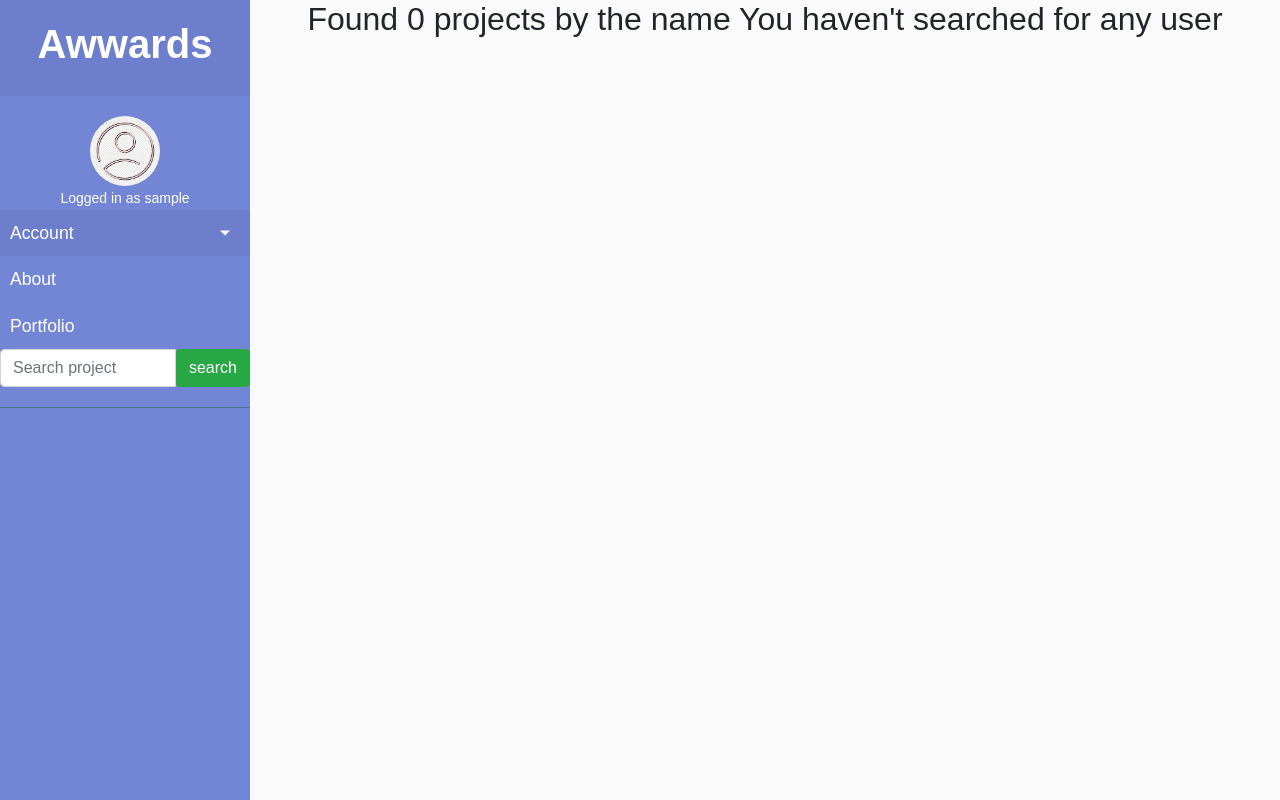
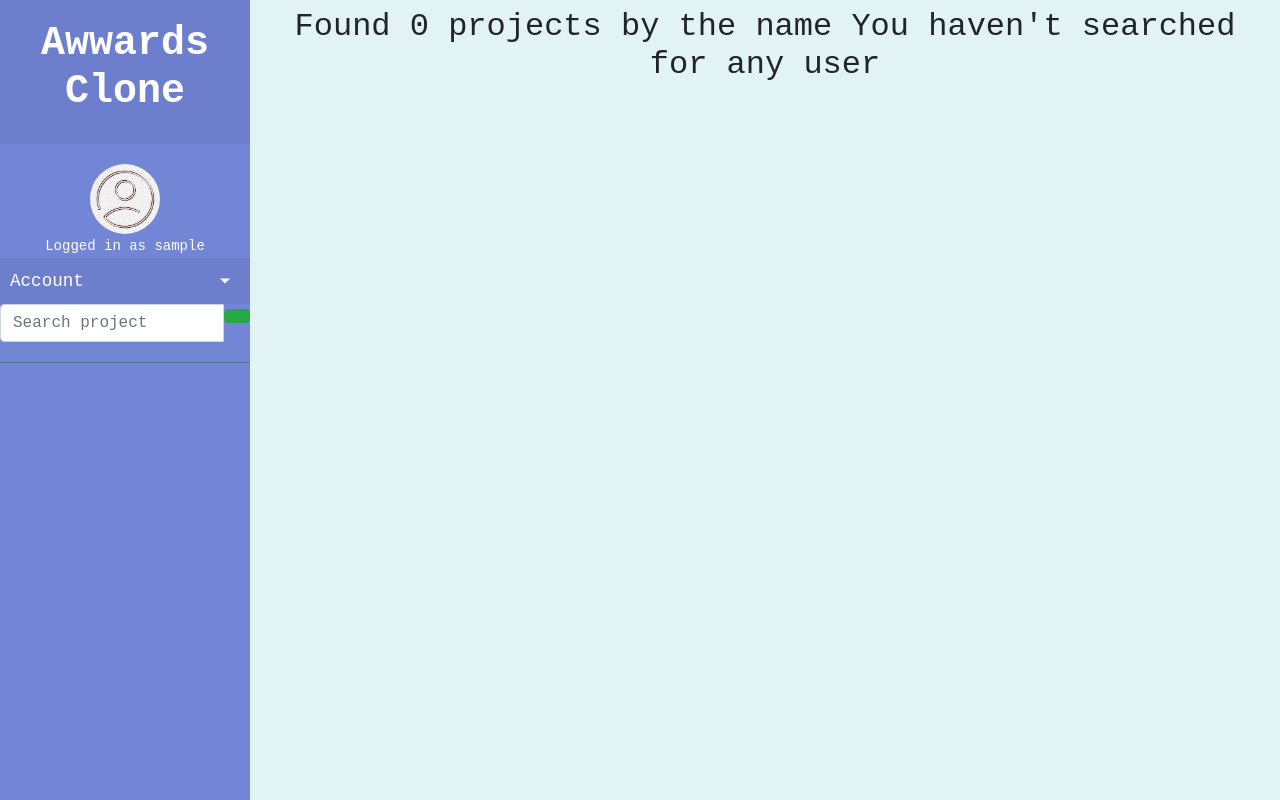
Before and after one commit to OwinoLucas/Awwards-Clone, a Django app: page /search/ in a window 1280 px wide. Run offline with Django 3.2, Linux system fonts and the light colour scheme; the visitor is signed in with stand-in values (Sample User, id 1); some libraries are stand-ins or nearby versions.

Commit message:
added background color and changed font to improve app style

```diff
--- a/clone/templates/base.html
+++ b/clone/templates/base.html
@@ -25,7 +25,7 @@
         integrity="sha384-6OIrr52G08NpOFSZdxxz1xdNSndlD4vdcf/q2myIUVO0VsqaGHJsB0RaBE01VTOY" crossorigin="anonymous">
     </script>
     <link rel="stylesheet" href="{% static 'star-ratings/css/star-ratings.css' %}">
-
+    <link href="//netdna.bootstrapcdn.com/font-awesome/3.2.1/css/font-awesome.css" rel="stylesheet">
     {% endblock %}
 
 </head>
--- a/clone/templates/navbar.html
+++ b/clone/templates/navbar.html
@@ -1,7 +1,7 @@
 <!-- Sidebar -->
 <nav id="sidebar">
     <div class="sidebar-header">
-        <h1 class="text-center"><a href="/"><strong>Awwards</strong></a></h1>
+        <h1 class="text-center"><a href="/"><strong>Awwards Clone</strong></a></h1>
     </div>
 
     <ul class="list-unstyled components">
@@ -15,32 +15,26 @@
             {% if user.is_authenticated %}
             <ul class="collapse list-unstyled" id="homeSubmenu">
                 <li>
-                    <a href="/">Home</a>
+                    <a href="/"><i class="icon-home"></i> Home</a>
                 </li>
                 <li>
-                    <a href="{%url 'profile' %}">Profile</a>
+                    <a href="{%url 'profile' %}"> <i class="icon-user"></i> Profile</a>
                 </li>
                 <li>
-                    <a href="{%url 'logout'%}">Logout</a>
+                    <a href="{%url 'logout'%}"> <i class="icon-off"></i> Logout</a>
                 </li>
             </ul>
         </li>
         {% else %}
         <li>
-            <a class='btn btn-default' href="{%url 'login'%}">Login</a>
+            <a class='btn btn-default' href="{%url 'login'%}"> <i class="icon-signin"></i> Login</a>
         </li>
         <li>
-            <a class='btn btn-default' href="{%url 'register'%}">Register</a>
+            <a class='btn btn-default' href="{%url 'register'%}"> <i class="icon-edit"></i> Register</a>
         </li>
 
         {% endif %}
-        <li>
-            <a href="#">About</a>
-        </li>
 
-        <li>
-            <a href="#">Portfolio</a>
-        </li>
         <!-- Adding a search form  -->
 
 
@@ -49,7 +43,7 @@
             <div class="input-group">
                 <input type="text" class="form-control" placeholder="Search project" name="projects">
                 <div class="input-group-btn">
-                    <button class="btn btn-success" type="submit">search</button>
+                    <button class="btn btn-success" type="submit"><i class="icon-search"></i></button>
                 </div>
             </div>
 
--- a/clone/templates/search.html
+++ b/clone/templates/search.html
@@ -17,8 +17,9 @@
     </blockquote>
     {% endfor %}
     {% else %}
+    <h2 class="text-center""><i class=" icon-frown icon-4x"></i></h2>
     <h2 class="text-center""> Found 0 projects by the name {{message}}</h2>
-        {% endif %}
+    {% endif %}
 
 
 </div>
--- a/requirements.txt
+++ b/requirements.txt
@@ -1,9 +1,11 @@
 asgiref==3.2.7
 beautifulsoup4==4.9.1
 confusable-homoglyphs==3.2.0
+dj-database-url==0.5.0
 Django==3.0.6
 django-bootstrap4==2.0.1
 django-braces==1.14.0
+django-heroku==0.3.1
 django-model-utils==4.0.0
 django-star-ratings==0.9.1
 djangorestframework==3.11.0
@@ -11,9 +13,11 @@ gunicorn==20.0.4
 importlib-metadata==1.6.1
 Pillow==7.1.2
 psycopg2==2.8.5
+python-decouple==3.3
 pytz==2020.1
 six==1.15.0
 soupsieve==2.0.1
 sqlparse==0.3.1
 swapper==1.1.2.post1
+whitenoise==5.1.0
 zipp==3.1.0
--- a/static/css/baseclone.css
+++ b/static/css/baseclone.css
@@ -39,8 +39,8 @@ a[data-toggle="collapse"] {
 
 
 body {
-    font-family: 'Poppins', sans-serif;
-    background: #fafafa;
+    font-family: 'Poppins', 'Courier New', Courier, monospace;
+    background-color: #e2f3f5;
 }
 
 p {
```
Also changed, not shown: awwards/settings.py (+37 -10 lines).
